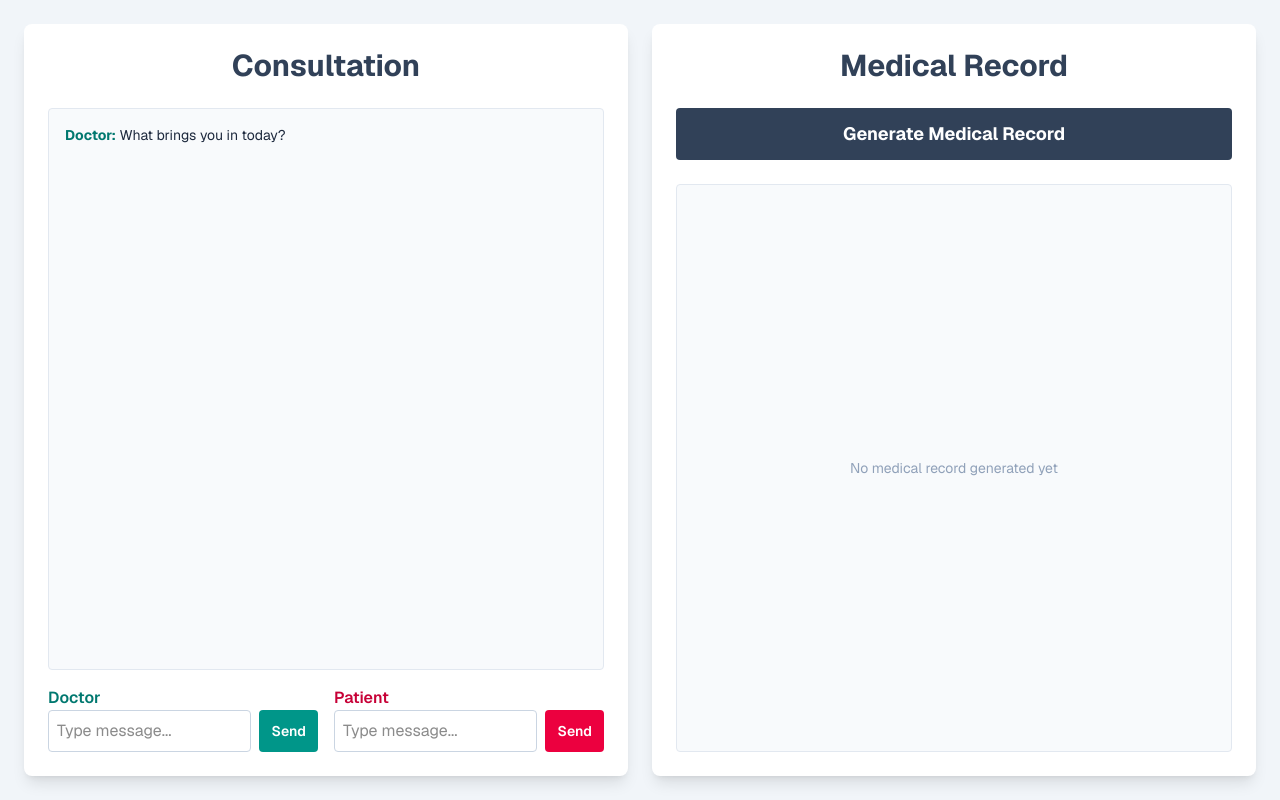
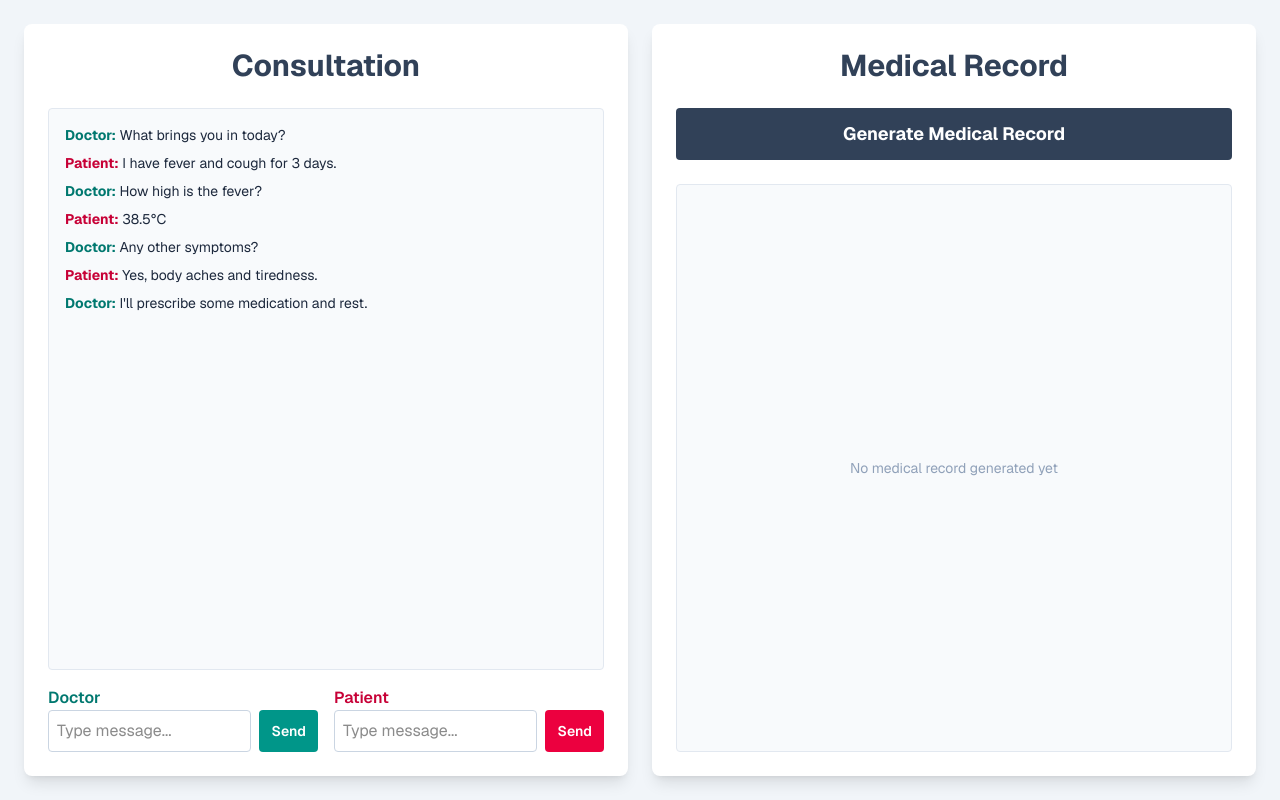
Before and after one commit to Selsinee/medical-chat-app, a Next.js app: page / in a window 1280 px wide. Built offline with nearby package versions, Linux system fonts and the light colour scheme.

Commit message:
adj: add back prefill chat

```diff
--- a/app/page.tsx
+++ b/app/page.tsx
@@ -17,7 +17,13 @@ export default function Home() {
   const [isLoading, setIsLoading] = useState(false);
 
   const [conversation, setConversation] = useState<Message[]>([
-    { sender: 'Doctor', text: 'What brings you in today?' }
+    { sender: 'Doctor', text: 'What brings you in today?' },
+    { sender: 'Patient', text: 'I have fever and cough for 3 days.' },
+    { sender: 'Doctor', text: 'How high is the fever?' },
+    { sender: 'Patient', text: '38.5°C' },
+    { sender: 'Doctor', text: 'Any other symptoms?' },
+    { sender: 'Patient', text: 'Yes, body aches and tiredness.' },
+    { sender: 'Doctor', text: "I'll prescribe some medication and rest." },
   ]);
 
   const handleSend = (sender: Sender) => {
```
